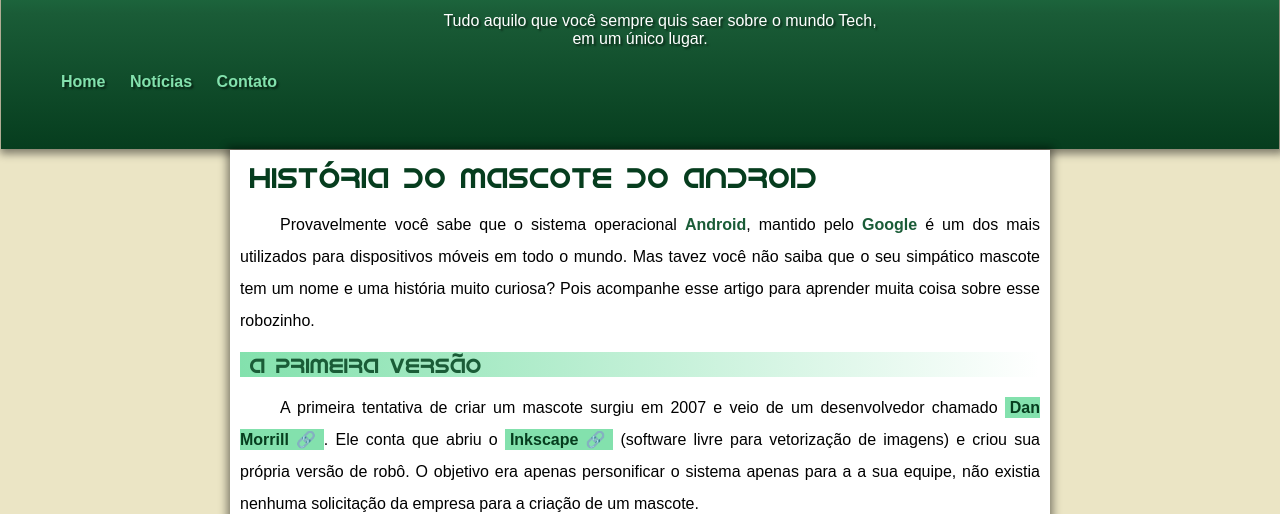
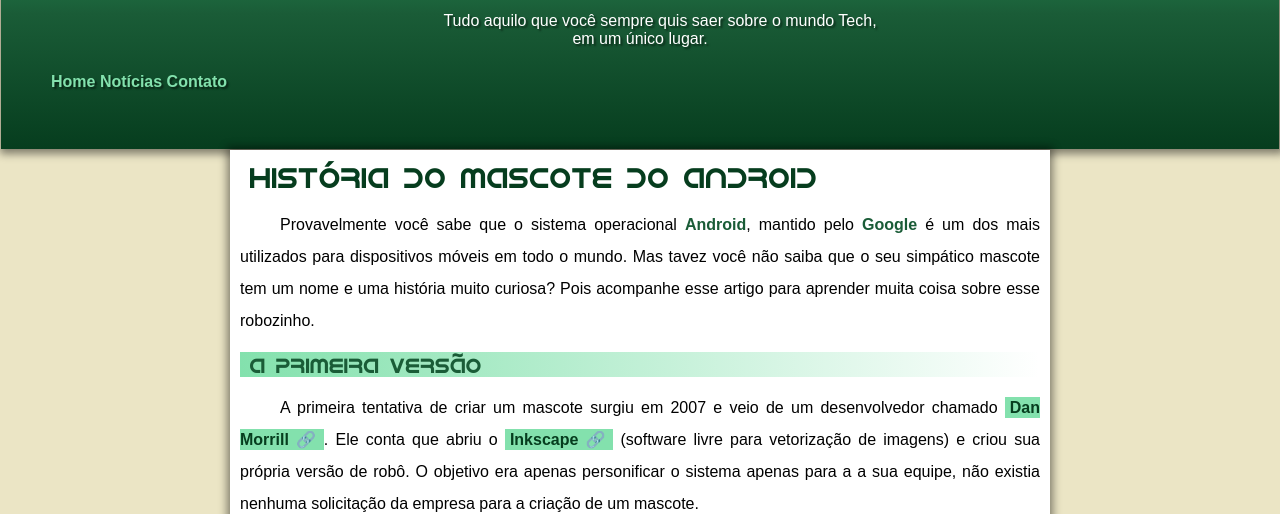
Before and after one commit to MarianaBelo26/html-css, a plain HTML site: page projeto01/index.html in a window 1280 px wide. Shown: the part 122-636 px from the top of the page. Drawn offline with Linux system fonts and the light colour scheme.

Commit message:
link do menu

```diff
--- a/projeto01/style.css
+++ b/projeto01/style.css
@@ -52,7 +52,7 @@
 	}
 	nav > a{
 		background-color: rgb(6,61,30,0.000);
-		padding: 10px 10px 0px 10px;
+		padding: 60px 0px 0px;
 		color: rgb(131,225,173);
 		font-weight: bold;
 
```
